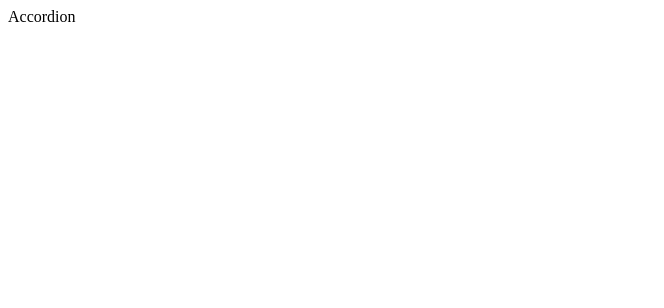
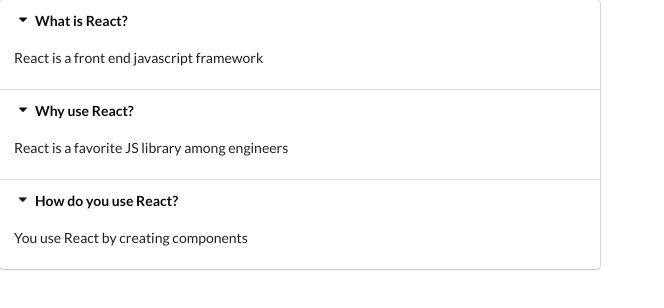
Before and after one commit to rostyslav-horytskyi/react_widgets, a React (Create React App) app: page / in a window 1280 px wide. Shown: the top 308 px of the page, without its empty margins (0-664 px from the left). Built offline with nearby package versions, Linux system fonts and the light colour scheme.

Commit message:
Add event handler onTitleClick

```diff
--- a/public/index.html
+++ b/public/index.html
@@ -24,6 +24,7 @@
       work correctly both with client-side routing and a non-root public URL.
       Learn how to configure a non-root public URL by running `npm run build`.
     -->
+    <link rel="stylesheet" href="https://cdnjs.cloudflare.com/ajax/libs/semantic-ui/2.4.1/semantic.min.css">
     <title>React App</title>
   </head>
   <body>
--- a/src/components/Accordion.js
+++ b/src/components/Accordion.js
@@ -1,7 +1,26 @@
 import React from 'react';
 
 export const Accordion = ({ items }) => {
+  const onTitleClick = index => {
+    console.log('Title clicked', index);
+  };
+
   return (
-    <div>Accordion</div>
+    <div className="ui styled accordion">
+      {items.map((item, index) => (
+        <React.Fragment key={item.title}>
+          <div
+            className="title active"
+            onClick={() => onTitleClick(index)}
+          >
+            <i className="dropdown icon"></i>
+            {item.title}
+          </div>
+          <div className="content active">
+            <p>{item.content}</p>
+          </div>
+        </React.Fragment>
+      ))}
+    </div>
   );
 };
```
